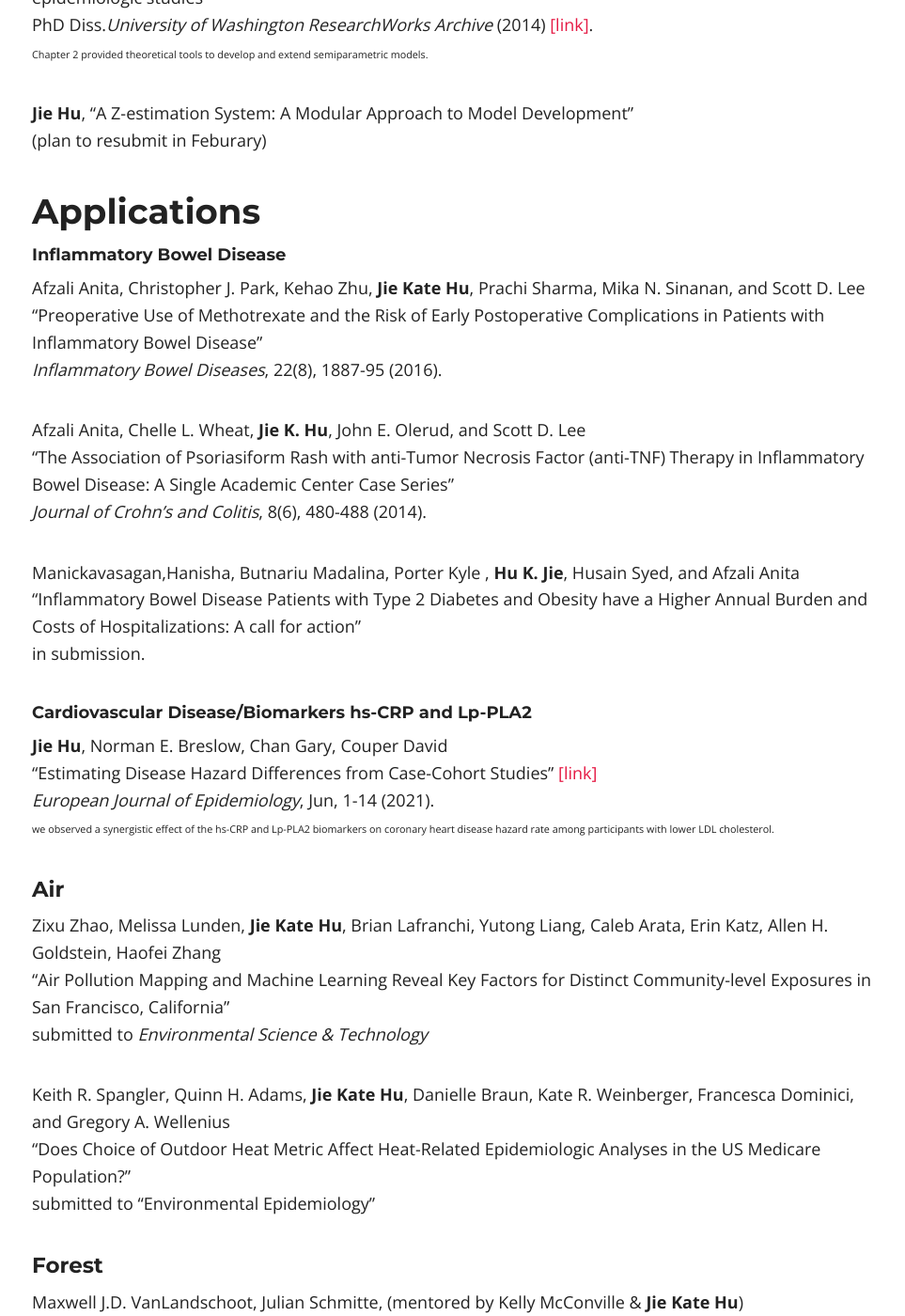
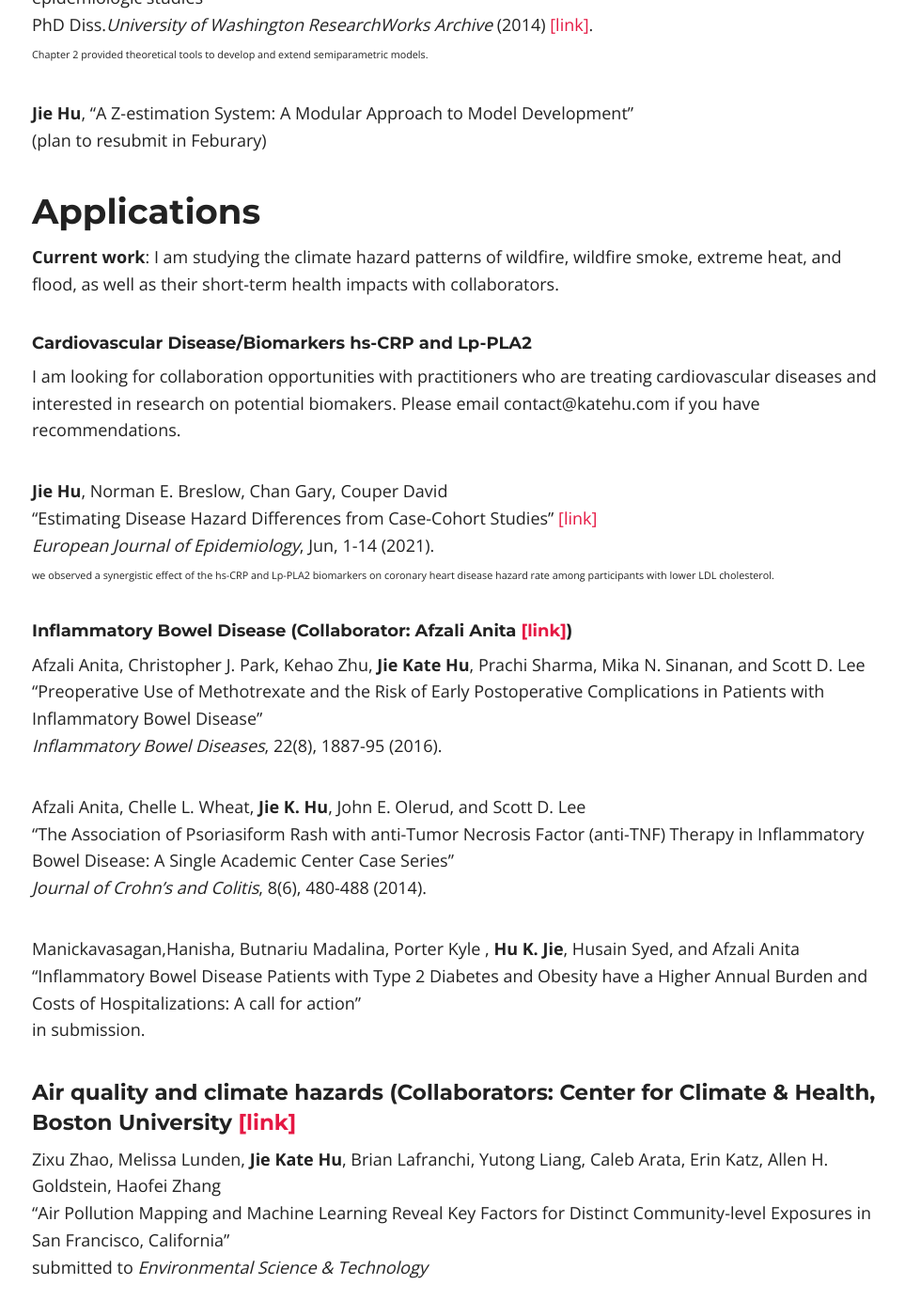
Before and after one commit to katehu/katehu.github.io, a Jekyll site: the page built from publications.md, in a window 1280 px wide and 1400 px high, scrolled down 3907 px. Shown: the whole window at 94% size, without its empty margins (156-1119 px from the left). Built offline with Jekyll 4.4.1, drawn with Linux system fonts in a browser that asks for light colours; nearby versions of some CDN libraries; some of the changed text lies outside the part shown.

Commit message:
Update publications.md

```diff
--- a/publications.md
+++ b/publications.md
@@ -14,9 +14,9 @@ My currect research focus includes <br/>
 1. [Leverage auxiliary information in large complex data to reduce bias and enhance inference precision](#auxiliary)
 2. [Analysis methods for efficient study designs](#method)
 3. [Theoretical tools for complex data methods development](#theory)
-4. [Applications in  public health, planetary science, and precision agriculture](#application)
+4. [Applications in  public health, planetary health, and precision agriculture](#application)
 
-My long term research interests are as follows. Discussions, suggestions, and collaborations are welcome!<br/>
+My long term research interests also include as follows. <br/>
 
 5. [Sampling designs with and for new technologies](#study-design)
 6. [Additive hazards models](#ah)
@@ -139,8 +139,18 @@
 
 ## Applications <a name="application"></a>
 
+**Current work**: I am studying the climate hazard patterns of wildfire, wildfire smoke, extreme heat, and flood, as well as their short-term health impacts with collaborators.
 
-##### Inflammatory Bowel Disease
+##### Cardiovascular Disease/Biomarkers hs-CRP and Lp-PLA2
+I am looking for collaboration opportunities with practitioners who are treating cardiovascular diseases and interested in research on potential biomakers. Please email contact@katehu.com if you have recommendations.
+
+**Jie Hu**, Norman E. Breslow, Chan Gary, Couper David <br/>
+“Estimating Disease Hazard Differences from Case-Cohort Studies” [[link]](https://link.springer.com/article/10.1007/s10654-021-00739-3)<br/>
+*European Journal of Epidemiology*, Jun, 1-14 (2021). <br/>
+<small> we observed a synergistic effect of the hs-CRP and Lp-PLA2 biomarkers on coronary heart disease hazard rate among participants with lower LDL cholesterol. <small>
+
+
+##### Inflammatory Bowel Disease (Collaborator: Afzali Anita [[link]](https://med.uc.edu/landing-pages/faculty-profile/index/pubs/afzaliaa))
 
 Afzali Anita, Christopher J. Park, Kehao Zhu, **Jie Kate Hu**, Prachi Sharma, Mika N. Sinanan, and Scott D. Lee<br/>
 “Preoperative Use of Methotrexate and the Risk of Early Postoperative Complications in Patients with Inflammatory Bowel Disease” <br/>
@@ -154,11 +164,6 @@ Manickavasagan,Hanisha, Butnariu Madalina, Porter Kyle , **Hu K. Jie**, Husain S
 "Inflammatory Bowel Disease Patients with Type 2 Diabetes and Obesity have a Higher Annual Burden and Costs of Hospitalizations: A call for action” <br/>
 in submission. <br/>
 
-##### Cardiovascular Disease/Biomarkers hs-CRP and Lp-PLA2
-**Jie Hu**, Norman E. Breslow, Chan Gary, Couper David <br/>
-“Estimating Disease Hazard Differences from Case-Cohort Studies” [[link]](https://link.springer.com/article/10.1007/s10654-021-00739-3)<br/>
-*European Journal of Epidemiology*, Jun, 1-14 (2021). <br/>
-<small> we observed a synergistic effect of the hs-CRP and Lp-PLA2 biomarkers on coronary heart disease hazard rate among participants with lower LDL cholesterol. <small>
 
 
 
@@ -172,7 +177,7 @@ in submission. <br/>
 <!--Precision agriculture**Hu, J**.  (2021). Location Selection for Model Assessment. (U.S. Patent No. #10, 990,716) -->
 
 
-#### Air
+#### Air quality and climate hazards (Collaborators: Center for Climate & Health, Boston University [[link]](https://sites.bu.edu/climateandhealth/)
 
 Zixu Zhao, Melissa Lunden, **Jie Kate Hu**, Brian Lafranchi, Yutong Liang, Caleb Arata, Erin Katz, Allen H. Goldstein, Haofei Zhang <br/>
 “Air Pollution Mapping and Machine Learning Reveal Key Factors for Distinct Community-level Exposures in San Francisco, California” <br/>
@@ -180,18 +185,18 @@ submitted to *Environmental Science & Technology* <br/>
 
 Keith R. Spangler, Quinn H. Adams, **Jie Kate Hu**, Danielle Braun, Kate R. Weinberger, Francesca Dominici, and Gregory A. Wellenius <br/>
 “Does Choice of Outdoor Heat Metric Affect Heat-Related Epidemiologic Analyses in the US Medicare Population?”<br/>
-submitted to "Environmental Epidemiology" <br/>
+submitted to *Environmental Epidemiology* <br/>
 
-#### Forest
+#### Forest (collaborators: Kelly McConville [link](us forest service); US Forest Service; NCASI, Inc [link](https://www.ncasifoundation.org/))
 
 Maxwell J.D. VanLandschoot, Julian Schmitte, (mentored by Kelly McConville & **Jie Kate Hu**)<br/>
-"A Dashboard to Visualize Climate and Tree Species Change – Informing Forestry professionals, Conservationists, and Regulators the Potential Impacts of Climate Change on US Forests" [[link]] https://mjdvl.shinyapps.io/NCASI_APP/ (2022) <br/>
+"A Dashboard to Visualize Climate and Tree Species Change – Informing Forestry professionals, Conservationists, and Regulators the Potential Impacts of Climate Change on US Forests" [[link]](https://mjdvl.shinyapps.io/NCASI_APP/) (2022) <br/>
 
 
 ## Methods to integrate statistical models, measurements, and scientific knowledge <a name="measurement-model"></a>
 
 • **Hu**, J & Carrion C. (2022) Using Causal Learning Algorithms to Assist in
-Agricultural Management Decisions. (U.S. Patent No. #11,406,053) [[[link]]](https://uspto.report/patent/grant/11,406,053)(<br/>
+Agricultural Management Decisions. (U.S. Patent No. #11,406,053) [[link]](https://uspto.report/patent/grant/11,406,053)<br/>
 
 • **Hu**, J, Casquilho C., Chen, M, Combining Measurements and Models for
 Nitrogen Management. Technical Report*, The Climate Corporation, 2018 <br/>
```
